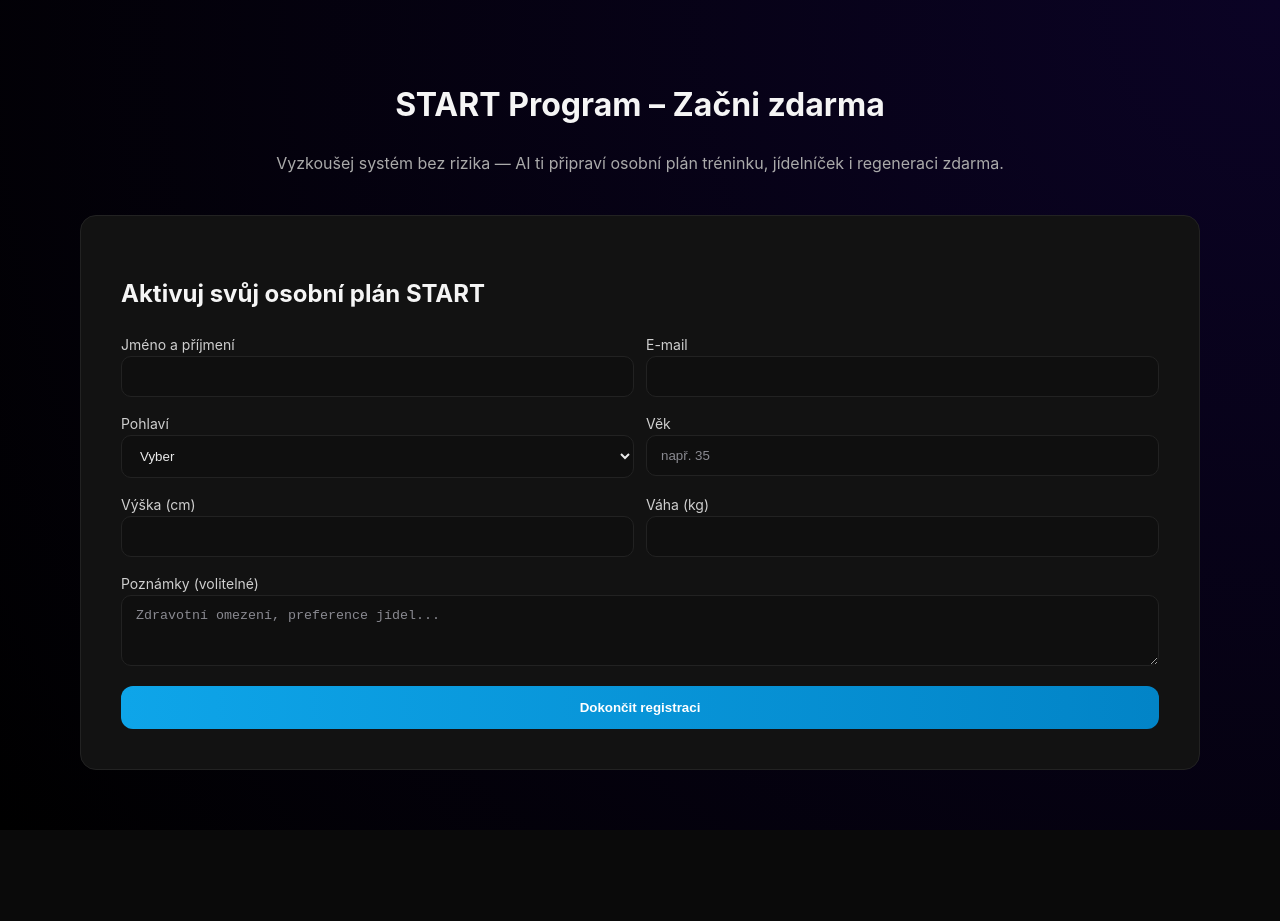
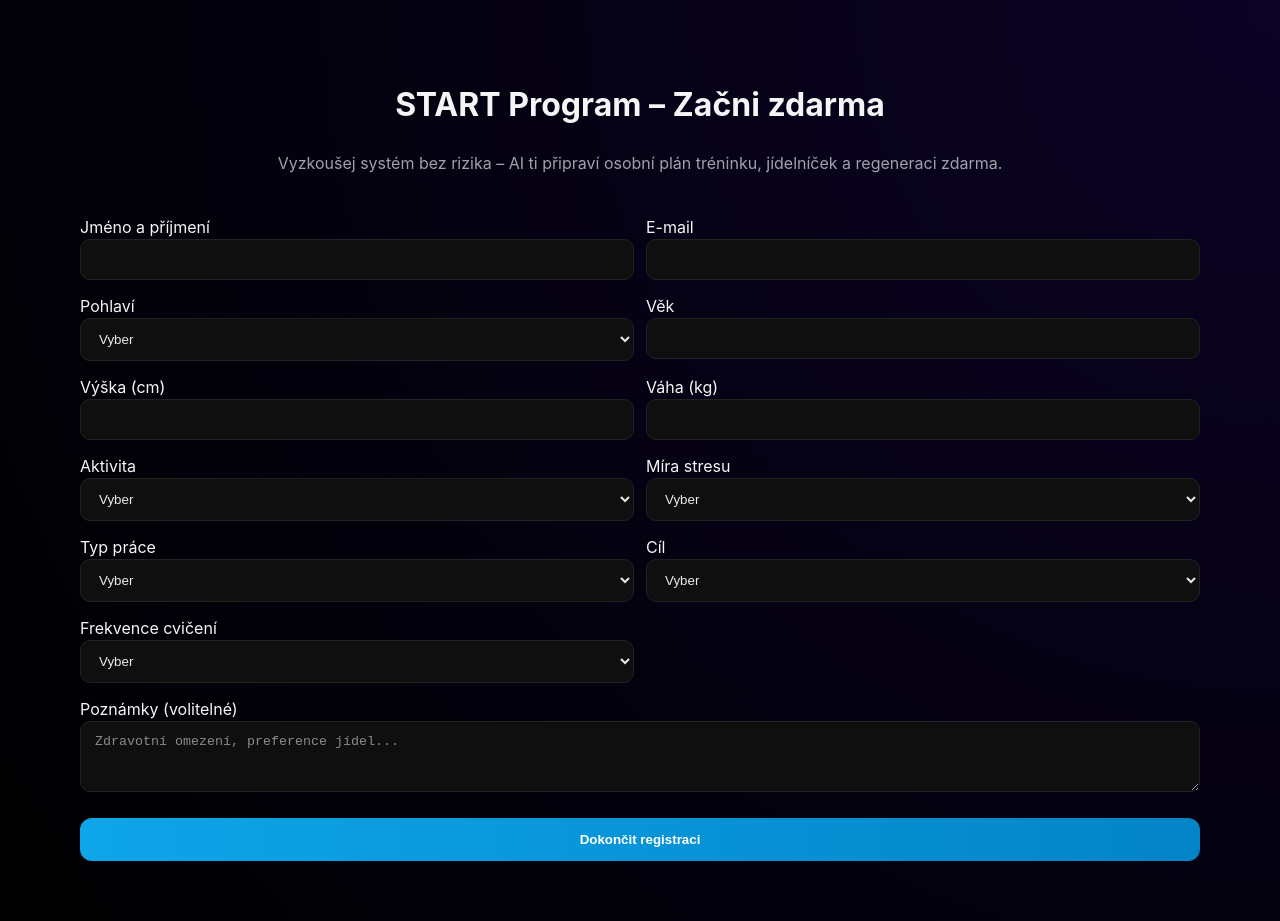
Before and after one commit to Progen-design/body-mind-on, a Next.js app: page /start in a window 1280 px wide. Before the commit the page ends 830 px from the top, so only its background shows below. Built offline with nearby package versions, Linux system fonts and the light colour scheme; no server answers.

Commit message:
Enhance START program form with new fields
Updated form to include stress and frequency fields, modified form submission to include program type, and improved alert messages.

```diff
--- a/pages/start.js
+++ b/pages/start.js
@@ -9,14 +9,15 @@ export default function StartPage() {
     height: "",
     weight: "",
     activity: "",
+    stress: "",
     workType: "",
     goal: "",
+    frequency: "",
     notes: "",
   });
 
-  const handleChange = (e) => {
+  const handleChange = (e) =>
     setFormData({ ...formData, [e.target.name]: e.target.value });
-  };
 
   const handleSubmit = async (e) => {
     e.preventDefault();
@@ -25,13 +26,12 @@ export default function StartPage() {
       const res = await fetch("/api/assistant-intake", {
         method: "POST",
         headers: { "Content-Type": "application/json" },
-        body: JSON.stringify(formData),
+        body: JSON.stringify({ ...formData, program: "START" }),
       });
 
       const result = await res.json();
-
       if (result.success) {
-        alert("✅ Formulář úspěšně odeslán!");
+        alert("✅ Formulář úspěšně odeslán! Zkontroluj e-mailovou schránku.");
         setFormData({
           name: "",
           email: "",
@@ -40,8 +40,10 @@ export default function StartPage() {
           height: "",
           weight: "",
           activity: "",
+          stress: "",
           workType: "",
           goal: "",
+          frequency: "",
           notes: "",
         });
       } else {
@@ -54,35 +56,30 @@ export default function StartPage() {
 
   return (
     <main className="container" style={{ padding: "60px 0" }}>
-      <h1 style={{ textAlign: "center" }}>START Program – Začni zdarma</h1>
-      <p style={{ textAlign: "center", color: "#aaa" }}>
-        Vyzkoušej systém bez rizika — AI ti připraví osobní plán tréninku,
-        jídelníček i regeneraci zdarma.
+      <h1 className="center">START Program – Začni zdarma</h1>
+      <p className="center muted">
+        Vyzkoušej systém bez rizika – AI ti připraví osobní plán tréninku,
+        jídelníček a regeneraci zdarma.
       </p>
 
-      <div className="card" style={{ marginTop: "40px", padding: "40px" }}>
-        <h2>Aktivuj svůj osobní plán START</h2>
-
-        <form className="form" onSubmit={handleSubmit}>
+      <form className="form" onSubmit={handleSubmit} style={{ marginTop: 40 }}>
         <div className="row">
           <div>
-              <label className="label">Jméno a příjmení</label>
+            <label>Jméno a příjmení</label>
             <input
-                type="text"
+              className="input"
               name="name"
-                className="input"
               value={formData.name}
               onChange={handleChange}
               required
             />
           </div>
-
           <div>
-              <label className="label">E-mail</label>
+            <label>E-mail</label>
             <input
               type="email"
+              className="input"
               name="email"
-                className="input"
               value={formData.email}
               onChange={handleChange}
               required
@@ -92,26 +89,25 @@ export default function StartPage() {
 
         <div className="row">
           <div>
-              <label className="label">Pohlaví</label>
+            <label>Pohlaví</label>
             <select
+              className="select"
               name="gender"
-                className="select"
               value={formData.gender}
               onChange={handleChange}
+              required
             >
               <option value="">Vyber</option>
               <option value="Muž">Muž</option>
               <option value="Žena">Žena</option>
             </select>
           </div>
-
           <div>
-              <label className="label">Věk</label>
+            <label>Věk</label>
             <input
+              className="input"
+              name="age"
               type="number"
-                name="age"
-                className="input"
-                placeholder="např. 35"
               value={formData.age}
               onChange={handleChange}
             />
@@ -120,45 +116,120 @@ export default function StartPage() {
 
         <div className="row">
           <div>
-              <label className="label">Výška (cm)</label>
+            <label>Výška (cm)</label>
             <input
+              className="input"
+              name="height"
               type="number"
-                name="height"
-                className="input"
               value={formData.height}
               onChange={handleChange}
             />
           </div>
-
           <div>
-              <label className="label">Váha (kg)</label>
+            <label>Váha (kg)</label>
             <input
+              className="input"
+              name="weight"
               type="number"
-                name="weight"
-                className="input"
               value={formData.weight}
               onChange={handleChange}
             />
           </div>
         </div>
 
+        <div className="row">
           <div>
-            <label className="label">Poznámky (volitelné)</label>
+            <label>Aktivita</label>
+            <select
+              className="select"
+              name="activity"
+              value={formData.activity}
+              onChange={handleChange}
+            >
+              <option value="">Vyber</option>
+              <option value="Nízká">Nízká</option>
+              <option value="Střední">Střední</option>
+              <option value="Vysoká">Vysoká</option>
+            </select>
+          </div>
+          <div>
+            <label>Míra stresu</label>
+            <select
+              className="select"
+              name="stress"
+              value={formData.stress}
+              onChange={handleChange}
+            >
+              <option value="">Vyber</option>
+              <option value="Nízká">Nízká</option>
+              <option value="Střední">Střední</option>
+              <option value="Vysoká">Vysoká</option>
+            </select>
+          </div>
+        </div>
+
+        <div className="row">
+          <div>
+            <label>Typ práce</label>
+            <select
+              className="select"
+              name="workType"
+              value={formData.workType}
+              onChange={handleChange}
+            >
+              <option value="">Vyber</option>
+              <option value="Kancelář / IT">Kancelář / IT</option>
+              <option value="Manuální">Manuální</option>
+              <option value="Jiné">Jiné</option>
+            </select>
+          </div>
+          <div>
+            <label>Cíl</label>
+            <select
+              className="select"
+              name="goal"
+              value={formData.goal}
+              onChange={handleChange}
+            >
+              <option value="">Vyber</option>
+              <option value="Redukce hmotnosti">Redukce hmotnosti</option>
+              <option value="Nárůst svalů">Nárůst svalů</option>
+              <option value="Zdraví a energie">Zdraví a energie</option>
+            </select>
+          </div>
+        </div>
+
+        <div className="row">
+          <div>
+            <label>Frekvence cvičení</label>
+            <select
+              className="select"
+              name="frequency"
+              value={formData.frequency}
+              onChange={handleChange}
+            >
+              <option value="">Vyber</option>
+              <option value="1–2× týdně">1–2× týdně</option>
+              <option value="3–4× týdně">3–4× týdně</option>
+              <option value="5× a více">5× a více</option>
+            </select>
+          </div>
+        </div>
+
+        <div>
+          <label>Poznámky (volitelné)</label>
           <textarea
-              name="notes"
             className="input"
             rows="3"
-              placeholder="Zdravotní omezení, preference jídel..."
+            name="notes"
             value={formData.notes}
             onChange={handleChange}
+            placeholder="Zdravotní omezení, preference jídel..."
           />
         </div>
 
-          <button type="submit" className="submit">
-            Dokončit registraci
-          </button>
+        <button className="submit">Dokončit registraci</button>
       </form>
-      </div>
     </main>
   );
 }
```
Lines whose indentation alone changed are shown as unchanged.
